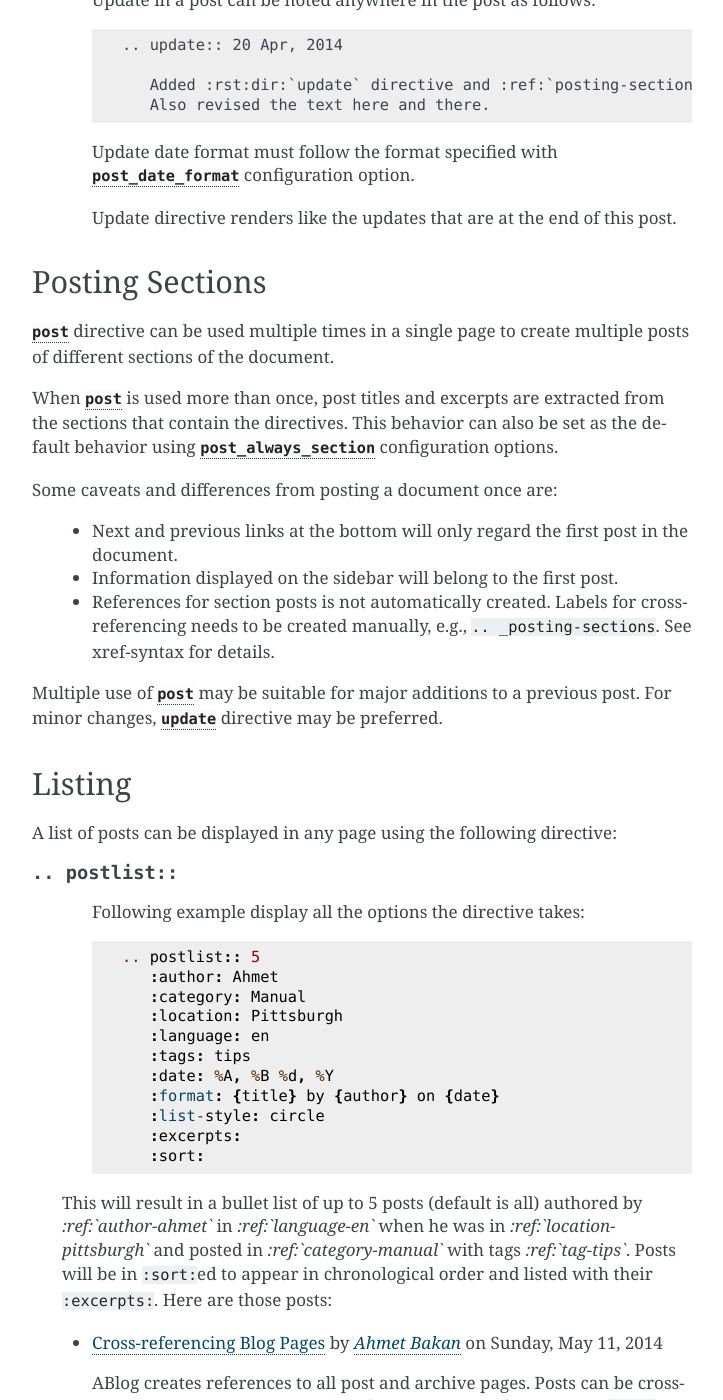
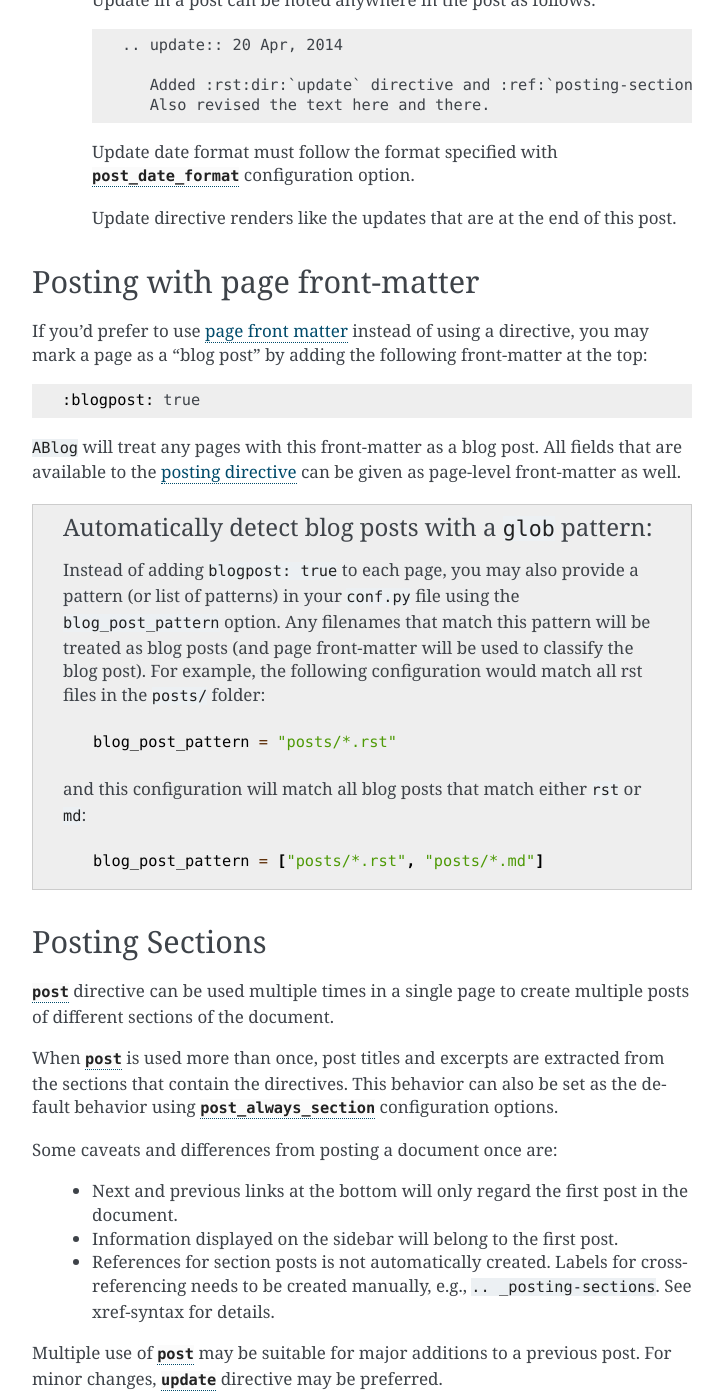
Before and after one commit to sunpy/ablog, a Sphinx documentation site: the page built from docs/manual/posting-and-listing.rst, in a window 1280 px wide and 1400 px high, scrolled down 1664 px. Shown: the whole window, without its empty margins (388-1111 px from the left). Built offline with Sphinx 7.4.7, drawn with Linux system fonts in a browser that asks for light colours; comment, search, counter and statistics services are not loaded; some of the changed text lies outside the part shown.

Commit message:
improving glob matching and documenting it

```diff
--- a/docs/index.rst
+++ b/docs/index.rst
@@ -39,7 +39,7 @@ This will also install `Sphinx <http://sphinx-doc.org/>`__, `feedgen <https://gi
 Getting Started
 ---------------
 
-If you are starting a new project, see `ABlog Quick Start`_ guide.
+If you are starting a new project, see the :ref:`quick-start` guide.
 If you already have a project, enable blogging by making following changes in ``conf.py``:
 
 .. code-block:: python
--- a/docs/manual/ablog-quick-start.rst
+++ b/docs/manual/ablog-quick-start.rst
@@ -84,6 +84,8 @@ Simply use something based on the following template as the directive for ABlog:
   :language: English
   :tags: blog
 
+For more information, see :ref:`posting-directive` and :ref:`posting-front-matter`.
+
 Comments
 --------
 
--- a/docs/manual/posting-and-listing.rst
+++ b/docs/manual/posting-and-listing.rst
@@ -9,8 +9,10 @@ Posting and Listing
 
 This post describes :rst:dir:`post`, :rst:dir:`update`, and :rst:dir:`postlist` directives.
 
-Posting
--------
+.. _posting-directive:
+
+Posting with a Directive
+------------------------
 
 Any page in a Sphinx_ project can be converted to a post using the following directive:
 
@@ -78,6 +80,43 @@ Any page in a Sphinx_ project can be converted to a post using the following dir
       Update date format must follow the format specified with :confval:`post_date_format` configuration option.
 
       Update directive renders like the updates that are at the end of this post.
+
+.. _posting-front-matter:
+
+Posting with page front-matter
+------------------------------
+
+If you'd prefer to use `page front matter <https://www.sphinx-doc.org/en/1.7/markup/misc.html>`_
+instead of using a directive, you may mark a page as a "blog post" by adding
+the following front-matter at the top:
+
+.. code-block:: rst
+
+   :blogpost: true
+
+``ABlog`` will treat any pages with this front-matter as a blog post. All fields that are
+available to the :ref:`posting directive <posting-directive>` can be given as page-level
+front-matter as well.
+
+.. admonition:: Automatically detect blog posts with a ``glob`` pattern
+   :class: tip
+
+   Instead of adding ``blogpost: true`` to each page, you may also provide
+   a pattern (or list of patterns) in your ``conf.py`` file using the ``blog_post_pattern``
+   option. Any filenames that match this pattern will be treated as blog posts (and page
+   front-matter will be used to classify the blog post). For example, the following configuration
+   would match all rst files in the ``posts/`` folder:
+
+   .. code-block:: python
+
+      blog_post_pattern = "posts/*.rst"
+
+   and this configuration will match all blog posts that match either ``rst`` or ``md``:
+
+   .. code-block:: python
+
+      blog_post_pattern = ["posts/*.rst", "posts/*.md"]
+
 
 .. _posting-sections:
 
```
Also changed, not shown: other parts of docs/index.rst (+0 -2 lines), ablog/__init__.py (+8 -1 lines), 1 other file.
